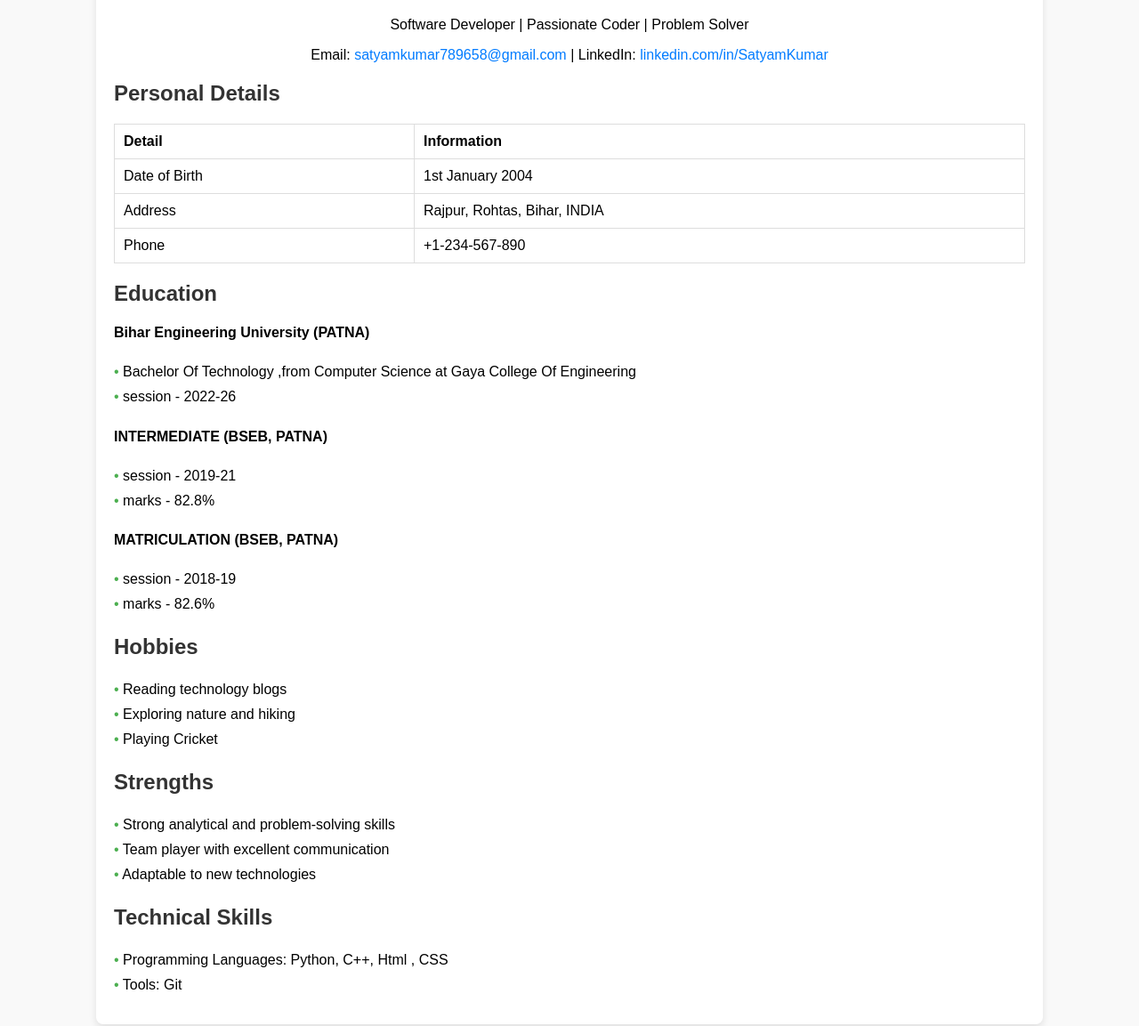
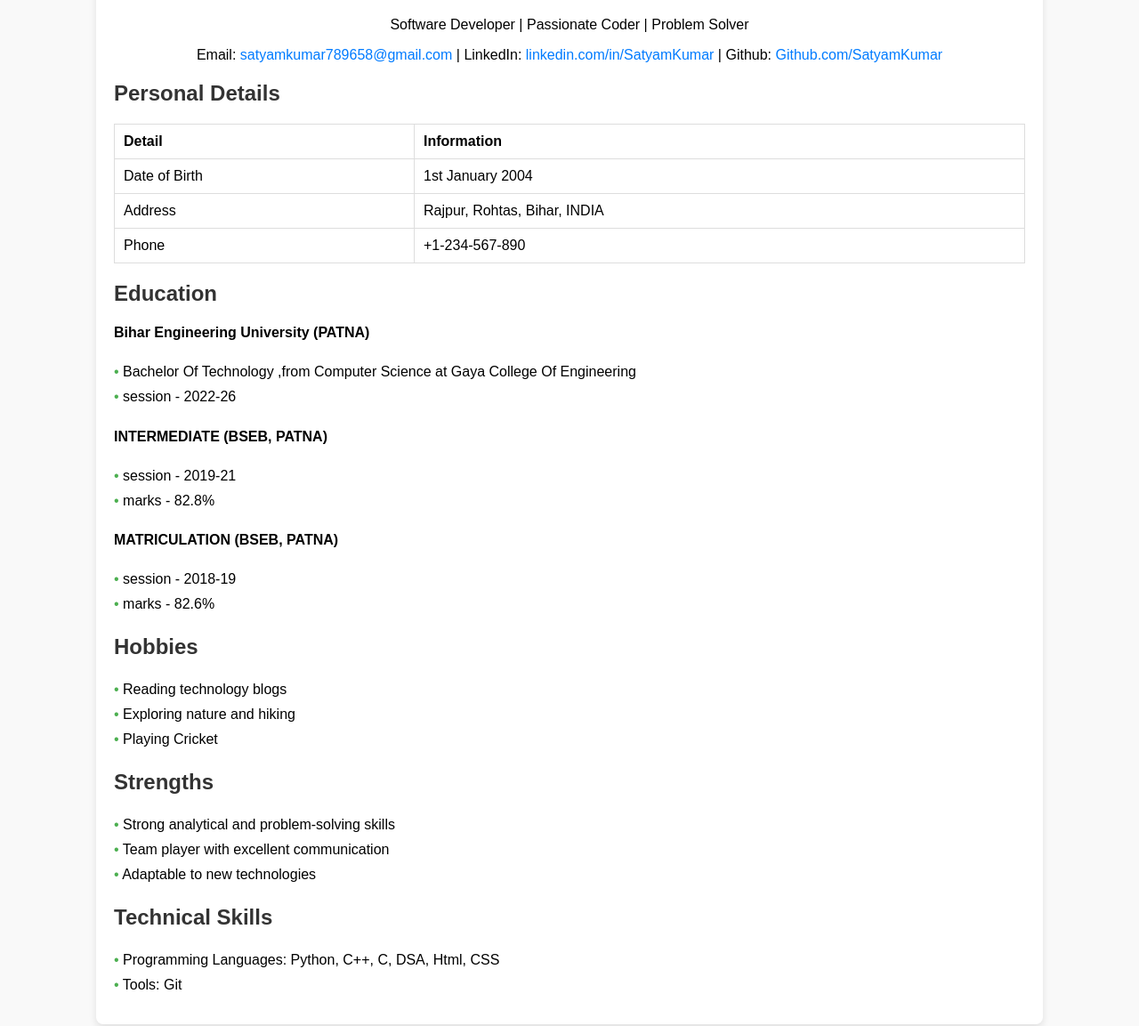
Before and after one commit to Tiwari-Satyam01/Resume, a plain HTML site: page index.html in a window 1280 px wide. Shown: the part 147-1300 px from the top of the page at 89% size. Drawn offline with Linux system fonts and the light colour scheme.

Commit message:
Update index.html

```diff
--- a/index.html
+++ b/index.html
@@ -18,7 +18,9 @@
             <h1>Satyam Kumar</h1>
             <p>Software Developer | Passionate Coder | Problem Solver</p>
             <p>Email: <a href="mailto:satyamkumar789658@gmail.com">satyamkumar789658@gmail.com</a> |
-               LinkedIn: <a href="https://www.linkedin.com/in/satyam-kumar-3955702b0" target="_blank">linkedin.com/in/SatyamKumar</a></p>
+               LinkedIn: <a href="https://www.linkedin.com/in/satyam-kumar-3955702b0" target="_blank">linkedin.com/in/SatyamKumar</a> |
+               Github: <a href="https://github.com/Tiwari-Satyam01" target="_blank"> Github.com/SatyamKumar</a>
+            </p>
         </div>
         <h2 id="personal-details">Personal Details</h2>
         <table>
@@ -69,7 +71,7 @@
         </ul>
         <h2 id="skills">Technical Skills</h2>
         <ul>
-            <li>Programming Languages: Python, C++, Html , CSS</li>
+            <li>Programming Languages: Python, C++, C, DSA, Html, CSS</li>
             <li>Tools: Git</li>
         </ul>
     </div>
```
